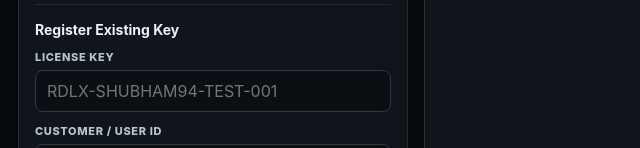
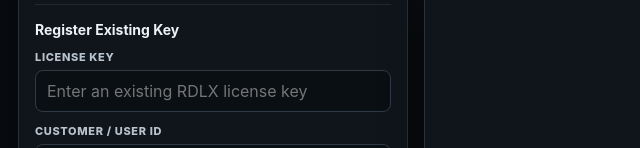
Before and after one commit to shubh942213/shadow-art, a website: page radilux-license-admin.html in a window 1280 px wide. Shown: the part 652-800 px from the top of the page, 0-640 px from the left. Drawn offline with Linux system fonts and the light colour scheme.

Commit message:
Add files via upload

```diff
--- a/radilux-license-admin.html
+++ b/radilux-license-admin.html
@@ -46,7 +46,7 @@
 
       <div class="section">
         <h2>Register Existing Key</h2>
-        <label>License Key</label><input id="existingKey" placeholder="RDLX-SHUBHAM94-TEST-001">
+        <label>License Key</label><input id="existingKey" placeholder="Enter an existing RDLX license key">
         <label>Customer / User ID</label><input id="existingUser" value="SHUBHAM94" maxlength="24">
         <div class="row"><div><label>Validity</label><select id="existingValidity"><option value="0" selected>Lifetime</option><option value="365">1 Year</option><option value="180">180 Days</option><option value="90">90 Days</option><option value="30">30 Days</option></select></div><div><label>Note</label><input id="existingNote" placeholder="Optional"></div></div>
         <div class="actions"><button class="green" id="registerExisting">REGISTER KEY</button></div>
```
Also changed, not shown: README-LICENSE-MANAGER-SETUP.txt.
